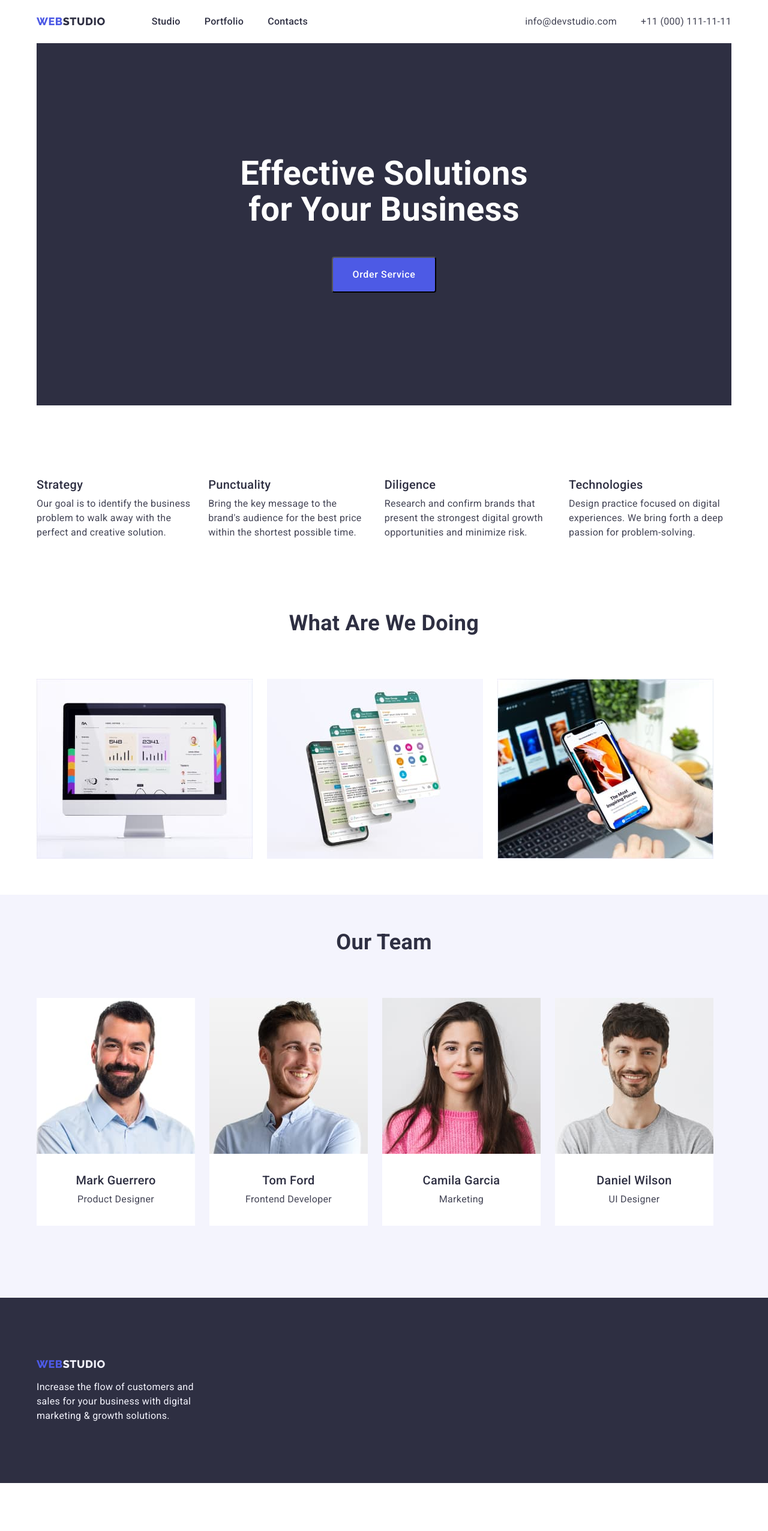
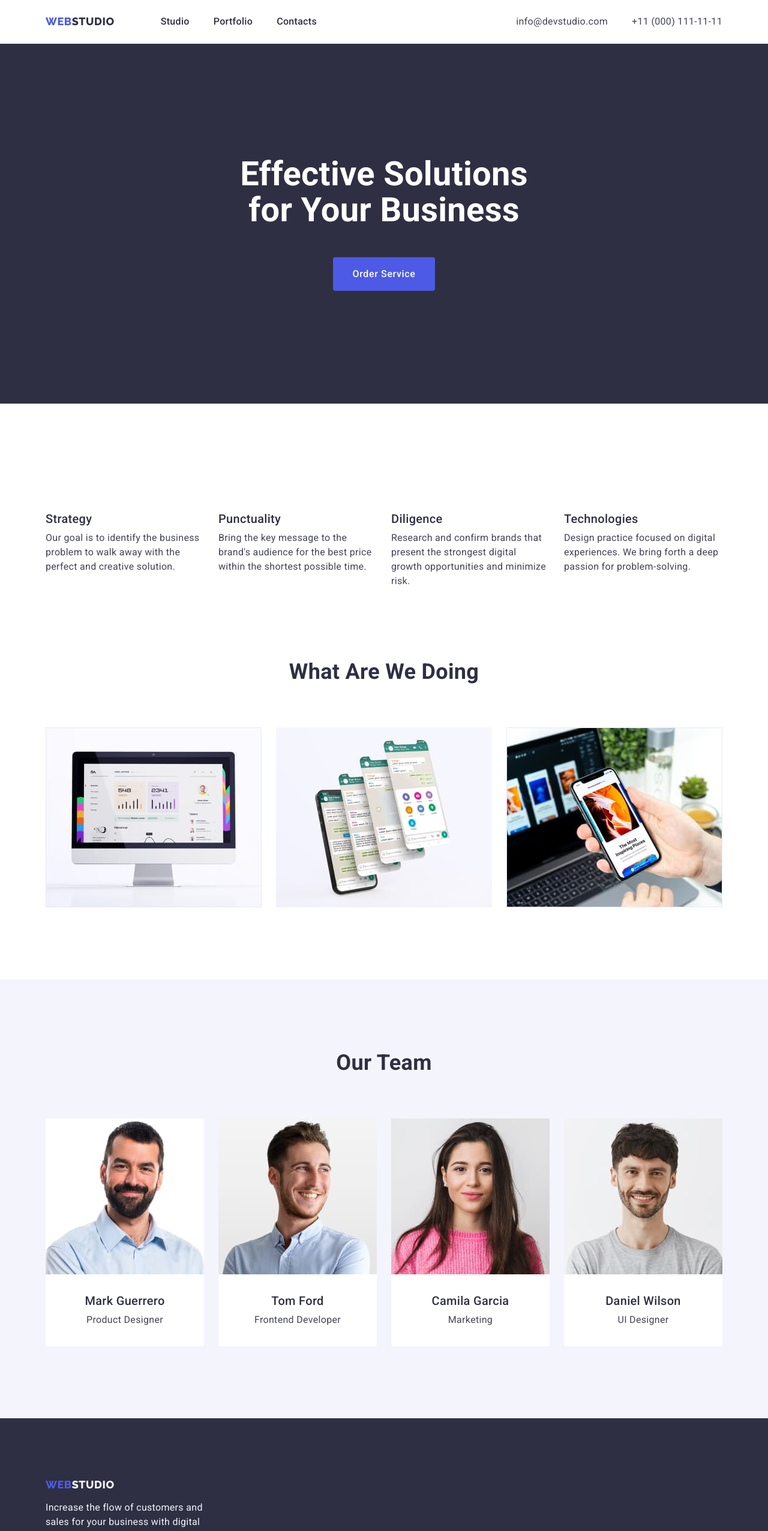
Before and after one commit to asaljakin/goit-markup-hw-03, a plain HTML site: page index.html in a window 1280 px wide. Shown: the top 2553 px of the page at 60% size. Before the commit the page ends 2473 px from the top, so only its background shows below. Drawn offline with nearby package versions, Linux system fonts and the light colour scheme.

Commit message:
update progect

```diff
--- a/css/styles.css
+++ b/css/styles.css
@@ -76,14 +76,14 @@ body {
     max-width: 1158px;
     margin-left: auto;
     margin-right: auto;
-    padding-left: 15;
-    padding-right: 15;
+    padding-left: 15px;
+    padding-right: 15px;
 }
 
-.section {
+/* .section {
     padding-top: 60px;
     padding-bottom: 60px;
-}
+} */
 
 .section-title {
     text-align: center;
@@ -110,8 +110,7 @@ body {
 
 /* ============= PAGE HEADER ============= */
 .page-header {
-    padding-top: 24px;
-    padding-bottom: 24px;
+    border-bottom: 1px solid var(--cornflower-color);
 }
 
 .page-header-container {
@@ -135,6 +134,7 @@ body {
     line-height: 1.17;
     letter-spacing: 0.03em;
     text-transform: uppercase;
+    margin-right: 76px;
 }
 
 .header-logo-color{
@@ -143,12 +143,14 @@ body {
 
 .nav-menu {
     display: flex;
-    column-gap: 40px;
+    gap: 40px;
 }
 
 .nav-menu-link {
     color: var(--navy-blue-color);
     font-weight: var(--medium-font-weight);
+    padding-top: 24px;
+    padding-bottom: 24px;
 }
 
 .contacts {
@@ -157,7 +159,9 @@ body {
 
 .contacts-list {
     display: flex;
-    column-gap: 40px;
+    gap: 40px;
+    padding-top: 24px;
+    padding-bottom: 24px;
 }
 
 .nav-menu-link:hover,
@@ -185,7 +189,7 @@ body {
 }
 
 .hero-title {
-    width: 496px;
+    max-width: 496px;
     text-align: center;
     color: var(--white-color);
     font-size: var(--hero-font-size);
@@ -194,12 +198,13 @@ body {
 }
 
 .hero-btn {
-    display: inline-flex;
+    display: block;
     padding: 16px 32px;
-    align-items: flex-start;
-    gap: 10px;
+    min-width: 169px;
+    height: 56px;
     background: var(--iris-color);
     color: var(--white-color);
+    border: none;
     border-radius: 4px;
 }
 
@@ -210,13 +215,18 @@ body {
 /* ============= /PAGE HERO ============= */
 
 /* ============= PAGE BENEFITS ============= */
+.benefits {
+    padding-top: 120px;
+    padding-bottom: 120px;
+}
+
 .benefits-list {
     display: flex;
-    column-gap: 24px;
+    gap: 24px;
 }
 
 .benefits-list-item{
-    flex-basis: calc(100% - 3 * 24) / 4;
+    flex-basis: calc((100% - 72px) / 4);
 }
 
 .benefits-list-title {
@@ -229,30 +239,41 @@ body {
 /* ============= /PAGE BENEFITS ============= */
 
 /* ============= PAGE WHAT DOING ============= */
+.what-doing {
+    padding-bottom: 120px;
+}
+
 .what-doing-list {
     display: flex;
-    column-gap: 24px;
+    gap: 24px;
 }
 
 .what-doing-list-item {
-    flex-basis: calc(100% - 2 * 24) / 3;
+    flex-basis: calc((100% - 2 * 24) / 3);
 }
 /* ============= /PAGE WHAT DOING ============= */
 
 /* ============= PAGE OUR TEAM ============= */
 .our-team {
     background-color: var(--cloude-color);
-    padding-bottom: 120px;
+    padding: 120px 0;
 }
 
 .team-list {
     display: flex;
-    column-gap: 24px;
+    gap: 24px;
 }
 
 .team-list-item {
     background-color: var(--white-color);
-    flex-basis: calc(100% - 3* 24) / 4;
+    flex-basis: calc((100% - 3* 24) / 4);
+    border-radius: 0px 0px 4px 4px;
+}
+
+.member-container {
+    display: flex;
+    flex-direction: column;
+    padding: 32px 0;
 }
 
 .team-main-title {
@@ -260,7 +281,6 @@ body {
     color: var(--navy-blue-color);
     font-size: var(--h2-font-size);
     line-height: 1.11;
-    /* letter-spacing: 0.045em; */
     text-transform: capitalize;
 }
 
@@ -269,14 +289,11 @@ body {
     font-size: var(--h3-font-size);
     font-weight: var(--medium-font-weight);
     line-height: 1.2;
-    margin-top: 32px;
     margin-bottom: 8px;
     text-align: center;
-    /* letter-spacing: 0.025em; */
 }
 
 .team-position {
-    margin-bottom: 32px;
     text-align: center;
 }
 /* ============= /PAGE OUR TEAM ============= */
@@ -292,7 +309,11 @@ body {
 .footer-container {
     display: flex;
     flex-direction: column;
-    row-gap: 16px;
+}
+
+.footer-logo {
+    display: inline-block;
+    margin-bottom: 16px;
 }
 
 .footer-logo-color {
@@ -312,7 +333,7 @@ body {
 
 .filters-list {
     display: flex;
-    column-gap: 24px;
+    gap: 24px;
     justify-content: center;
     margin-bottom: 72px;
 }
@@ -322,12 +343,15 @@ body {
     color: var(--iris-color);
     padding: 12px 24px;
     border-radius: 4px;
+    border: 1px solid var(--cornflower-color);
+
 }
 
 .filters-btn:hover,
 .filters-btn:focus {
     background: var(--ocean-color);
     color: var(--white-color);
+    border: 1px solid transparent;
 }
 /* ============= /PORTFOLIO FILTERS ============= */
 
@@ -335,7 +359,14 @@ body {
 .project-cards-list {
     display: flex;
     flex-wrap: wrap;
+    flex-basis: calc((100% - 2 * 24px) / 3);
     gap: 48px 24px;
+}
+
+.project-cards-conteiner {
+    padding: 32px 16px;
+    border: 1px solid var(--cornflower-color);
+    border-top: none;
 }
 
 .project-cards-title{
@@ -343,13 +374,6 @@ body {
     font-size: var(--h3-font-size);
     font-weight: var(--medium-font-weight);
     line-height: 1.2;
-    margin-top: 32px;
     margin-bottom: 8px;
-    margin-left: 16px;
-}
-
-.project-cards-text {
-    margin-bottom: 32px;
-    margin-left: 16px;
 }
 /* ============= /PORTFOLIO PROJECT CARDS ============= */
--- a/index.html
+++ b/index.html
@@ -58,8 +58,8 @@
 
     <main>
       <!-- HERO -->
-      <section class="hero container">
-        <div class="hero-container">
+      <section class="hero">
+        <div class="container hero-container">
           <h1 class="hero-title">Effective Solutions for Your Business</h1>
           <button class="hero-btn" type="button">Order Service</button>
         </div>
@@ -144,8 +144,10 @@
                 width="264"
                 height="260"
               />
+              <div class="member-container">
                 <h3 class="team-member-name">Mark Guerrero</h3>
                 <p class="team-position">Product Designer</p>
+              </div>
             </li>
             <li class="team-list-item">
               <img
@@ -154,8 +156,10 @@
                 width="264"
                 height="260"
               />
+              <div class="member-container">
                 <h3 class="team-member-name">Tom Ford</h3>
                 <p class="team-position">Frontend Developer</p>
+              </div>
             </li>
             <li class="team-list-item">
               <img
@@ -164,8 +168,10 @@
                 width="264"
                 height="260"
               />
+              <div class="member-container">
                 <h3 class="team-member-name">Camila Garcia</h3>
                 <p class="team-position">Marketing</p>
+              </div>
             </li>
             <li class="team-list-item">
               <img
@@ -174,8 +180,10 @@
                 width="264"
                 height="260"
               />
+              <div class="member-container">
                 <h3 class="team-member-name">Daniel Wilson</h3>
                 <p class="team-position">UI Designer</p>
+              </div>
             </li>
           </ul>
         </div>
@@ -184,7 +192,7 @@
     <!-- FOOTER -->
     <footer class="page-footer">
       <div class="footer-container container">
-        <a class="logotype link" href="./index.html">
+        <a class="logotype link footer-logo" href="./index.html">
           Web<span class="footer-logo-color">Studio</span>
         </a>
         <p class="footer-text">
```
Also changed, not shown: portfolio.html (+22 -0 lines). Lines whose indentation alone changed are shown as unchanged.
